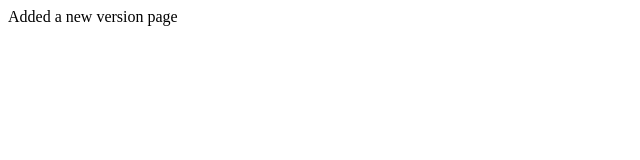
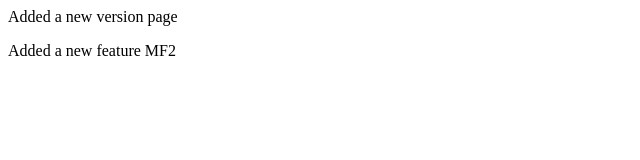
Before and after one commit to mcmchm-dev/localRepo, a plain HTML site: page index.html in a window 1280 px wide. Shown: the whole page, without its empty margins (0-640 px from the left). Drawn offline with Linux system fonts and the light colour scheme.

Commit message:
updated index file second parae

```diff
--- a/index.html
+++ b/index.html
@@ -1 +1,2 @@
 <p>Added a new version page</p>
+<p>Added a new feature MF2</p>
```
